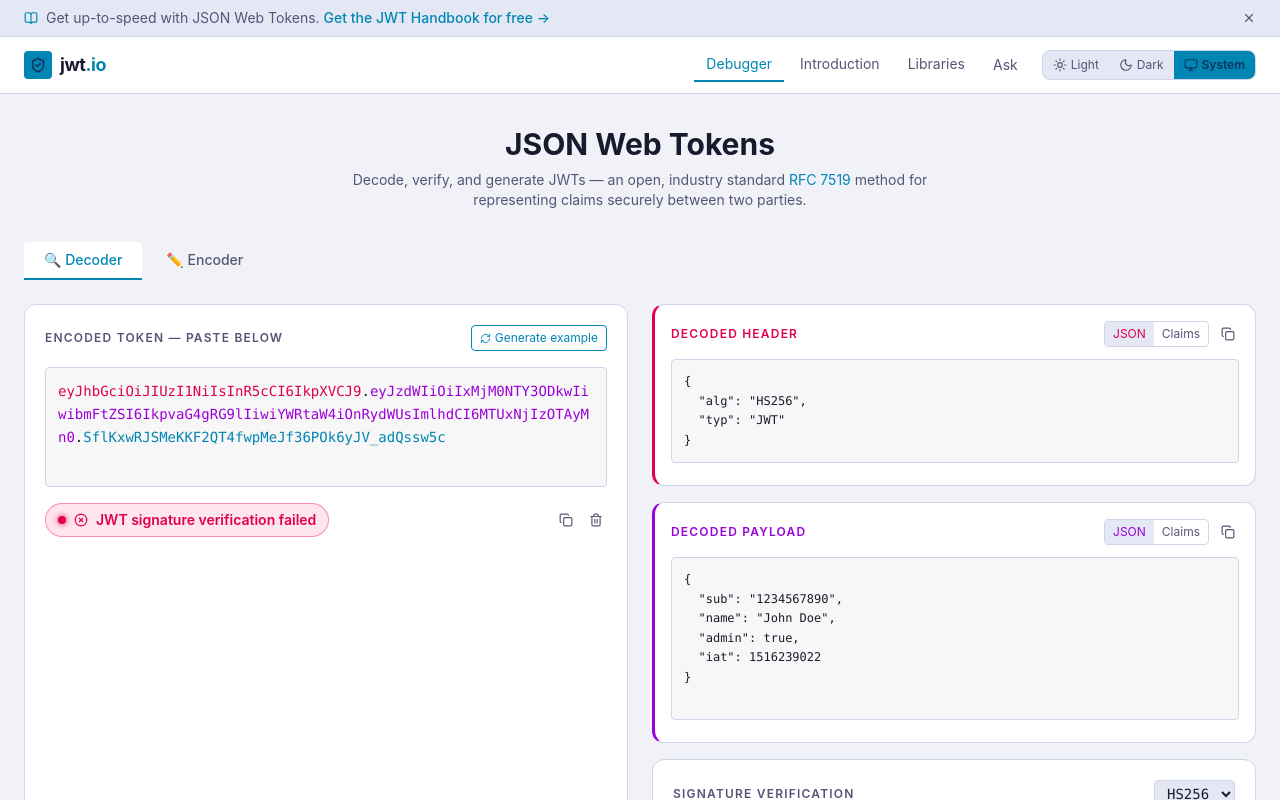
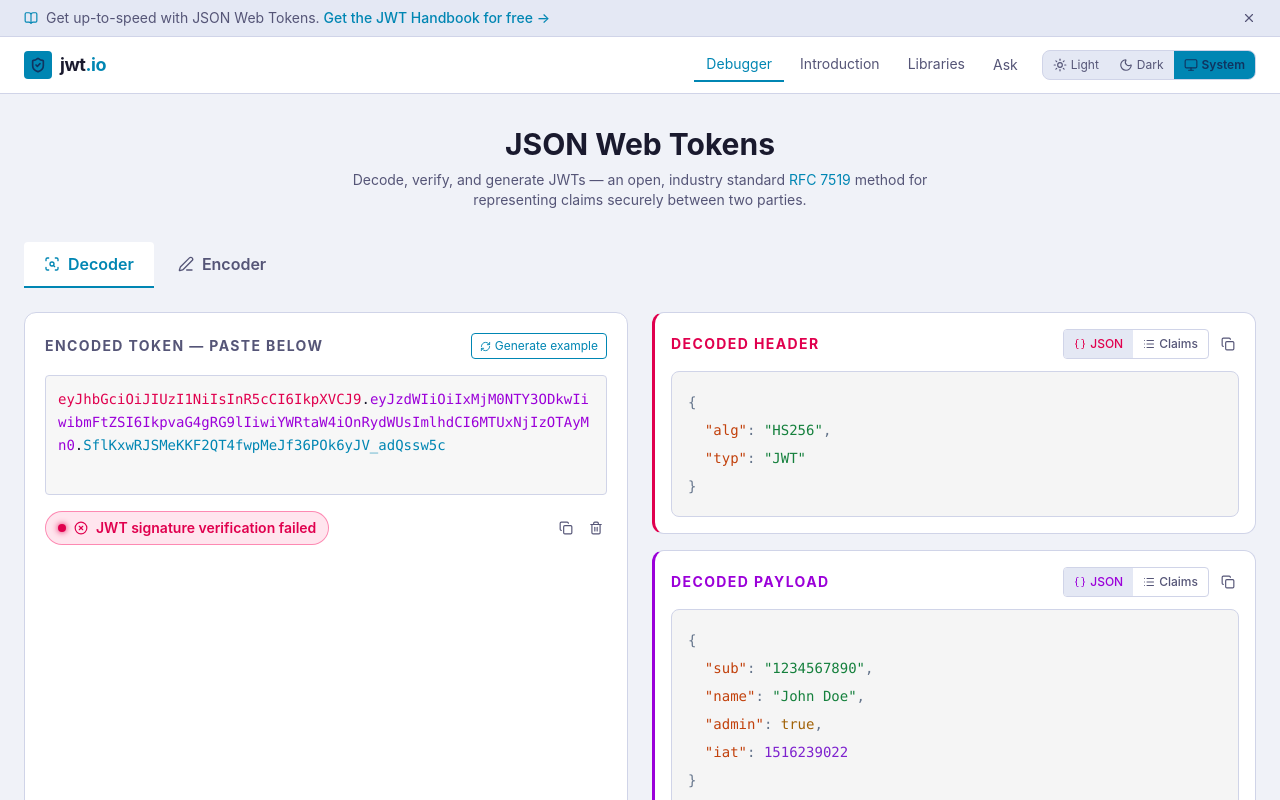
Before and after one commit to utshabeb/jwt-ut, a Next.js app: page / in a window 1280 px wide. Shown: the top 800 px of the page. Built offline with nearby package versions, Linux system fonts and the light colour scheme.

Commit message:
Enhance JSON panels: syntax highlighting in encoder mode, theme-aware colors, larger fonts, lucide icons in tabs

```diff
--- a/app/globals.css
+++ b/app/globals.css
@@ -17,6 +17,14 @@
   --jwt-input-bg: rgba(0,0,0,0.2);
   --jwt-code-bg: rgba(0,0,0,0.3);
   --jwt-hover-bg: rgba(255,255,255,0.05);
+
+  /* JSON syntax colors — dark mode: muted, easy on eyes */
+  --json-key:     #7dd3fc;   /* sky-300 — soft blue */
+  --json-string:  #86efac;   /* green-300 — soft green */
+  --json-number:  #c4b5fd;   /* violet-300 — soft violet */
+  --json-boolean: #fde68a;   /* amber-200 — soft yellow */
+  --json-null:    #fca5a5;   /* red-300 — soft red */
+  --json-punct:   #4a5568;   /* gray-600 — very dim */
 }
 
 /* ── Light theme ───────────────────────────────────────── */
@@ -35,6 +43,14 @@
   --jwt-input-bg: rgba(0,0,0,0.03);
   --jwt-code-bg: rgba(0,0,0,0.04);
   --jwt-hover-bg: rgba(0,0,0,0.04);
+
+  /* JSON syntax colors — light mode: dark, readable on white */
+  --json-key:     #c2410c;   /* dark orange */
+  --json-string:  #15803d;   /* dark green */
+  --json-number:  #7e22ce;   /* dark violet */
+  --json-boolean: #a16207;   /* dark amber */
+  --json-null:    #b91c1c;   /* dark red */
+  --json-punct:   #64748b;   /* slate */
 }
 
 * {
--- a/components/debugger/DebuggerPage.tsx
+++ b/components/debugger/DebuggerPage.tsx
@@ -1,11 +1,12 @@
 "use client";
 
 import { useState, useEffect, useCallback, useRef } from "react";
-import { Trash2, RefreshCw } from "lucide-react";
+import { Trash2, RefreshCw, ScanSearch, PenLine, Braces, List } from "lucide-react";
 import CopyButton from "./CopyButton";
 import ClaimsBreakdown from "./ClaimsBreakdown";
 import CombinedStatus from "./CombinedStatus";
 import AlgorithmSelector from "./AlgorithmSelector";
+import JsonView from "./JsonView";
 import {
   decodeJWT,
   signJWT,
@@ -328,7 +329,7 @@ export default function DebuggerPage() {
           <button
             key={tab}
             onClick={() => setActiveTab(tab)}
-            className="px-5 py-2 text-sm font-medium rounded-t capitalize"
+            className="flex items-center gap-2 px-5 py-2.5 text-base font-semibold rounded-t"
             style={{
               backgroundColor:
                 activeTab === tab ? "var(--jwt-surface)" : "transparent",
@@ -340,7 +341,9 @@ export default function DebuggerPage() {
                   : "2px solid transparent",
             }}
           >
-            {tab === "decoder" ? "🔍 Decoder" : "✏️ Encoder"}
+            {tab === "decoder"
+              ? <><ScanSearch size={16} /> Decoder</>
+              : <><PenLine size={16} /> Encoder</>}
           </button>
         ))}
       </div>
@@ -356,7 +359,7 @@ export default function DebuggerPage() {
           }}
         >
           <div className="flex items-center justify-between">
-            <h2 className="text-xs font-semibold uppercase tracking-widest" style={{ color: "var(--jwt-text-muted)" }}>
+            <h2 className="text-sm font-bold uppercase tracking-widest" style={{ color: "var(--jwt-text-muted)" }}>
               {activeTab === "decoder" ? "Encoded Token — paste below" : "Encoded Token"}
             </h2>
             <div className="flex items-center gap-2">
@@ -452,10 +455,10 @@ export default function DebuggerPage() {
           >
             <div className="flex items-center justify-between mb-4">
               <h3
-                className="text-xs font-semibold uppercase tracking-widest"
-                style={{ color: "var(--jwt-text-muted)" }}
-              >
-                Signature Verification
+              className="text-sm font-bold uppercase tracking-widest"
+              style={{ color: "var(--jwt-text-muted)" }}
+            >
+              Signature Verification
               </h3>
               <AlgorithmSelector
                 value={algorithm}
@@ -693,7 +696,7 @@ function Panel({
       {/* Header row */}
       <div className="flex items-center justify-between mb-3">
         <h3
-          className="text-xs font-semibold uppercase tracking-widest"
+          className="text-sm font-bold uppercase tracking-widest"
           style={{ color }}
         >
           {title}
@@ -708,14 +711,14 @@ function Panel({
               <button
                 key={v}
                 onClick={() => onViewChange(v)}
-                className="px-2 py-1 capitalize"
+                className="flex items-center gap-1 px-2.5 py-1.5 text-xs font-medium"
                 style={{
                   backgroundColor:
                     view === v ? "var(--jwt-surface2)" : "transparent",
                   color: view === v ? color : "var(--jwt-text-muted)",
                 }}
               >
-                {v === "json" ? "JSON" : "Claims"}
+                {v === "json" ? <><Braces size={12} /> JSON</> : <><List size={12} /> Claims</>}
               </button>
             ))}
           </div>
@@ -725,29 +728,15 @@ function Panel({
 
       {/* Content */}
       {view === "json" ? (
-        <>
-          <textarea
-            value={jsonValue}
-            onChange={(e) => handleJsonChange(e.target.value)}
-            readOnly={!editable}
-            rows={title.includes("Header") ? 4 : 7}
-            className="w-full rounded p-3 font-mono text-xs leading-relaxed"
-            style={{
-              backgroundColor: "var(--jwt-input-bg)",
-              border: jsonError
-                ? "1px solid var(--jwt-red)"
-                : "1px solid var(--jwt-border)",
-              color: "var(--jwt-text)",
-              cursor: editable ? "text" : "default",
-            }}
-            spellCheck={false}
-          />
-          {jsonError && (
-            <p className="text-xs mt-1" style={{ color: "var(--jwt-red)" }}>
-              ⚠ {jsonError}
-            </p>
-          )}
-        </>
+        <JsonView
+          value={jsonValue}
+          onChange={handleJsonChange}
+          editable={editable}
+          rows={title.includes("Header") ? 5 : 14}
+          hasError={!!jsonError}
+          errorMessage={jsonError}
+          accentColor={color}
+        />
       ) : (
         parsedValue ? (
           <ClaimsBreakdown payload={parsedValue as JWTPayload} />
--- /dev/null
+++ b/components/debugger/JsonView.tsx
@@ -0,0 +1,226 @@
+"use client";
+
+import { useState, useRef, useEffect } from "react";
+
+interface Token {
+  type: "brace" | "bracket" | "key" | "string" | "number" | "boolean" | "null" | "colon" | "comma" | "whitespace";
+  value: string;
+}
+
+function tokenize(json: string): Token[] {
+  const tokens: Token[] = [];
+  let i = 0;
+
+  while (i < json.length) {
+    const ch = json[i];
+
+    if (/\s/.test(ch)) {
+      let ws = "";
+      while (i < json.length && /\s/.test(json[i])) ws += json[i++];
+      tokens.push({ type: "whitespace", value: ws });
+      continue;
+    }
+
+    if (ch === '"') {
+      let str = '"';
+      i++;
+      while (i < json.length) {
+        if (json[i] === "\\") {
+          str += json[i] + (json[i + 1] ?? "");
+          i += 2;
+        } else if (json[i] === '"') {
+          str += '"'; i++; break;
+        } else {
+          str += json[i++];
+        }
+      }
+      let j = i;
+      while (j < json.length && /\s/.test(json[j])) j++;
+      tokens.push({ type: json[j] === ":" ? "key" : "string", value: str });
+      continue;
+    }
+
+    if (ch === "-" || /\d/.test(ch)) {
+      let num = "";
+      while (i < json.length && /[-\d.eE+]/.test(json[i])) num += json[i++];
+      tokens.push({ type: "number", value: num });
+      continue;
+    }
+
+    if (json.startsWith("true", i))  { tokens.push({ type: "boolean", value: "true" });  i += 4; continue; }
+    if (json.startsWith("false", i)) { tokens.push({ type: "boolean", value: "false" }); i += 5; continue; }
+    if (json.startsWith("null", i))  { tokens.push({ type: "null",    value: "null" });  i += 4; continue; }
+
+    if (ch === "{" || ch === "}") { tokens.push({ type: "brace",   value: ch }); i++; continue; }
+    if (ch === "[" || ch === "]") { tokens.push({ type: "bracket", value: ch }); i++; continue; }
+    if (ch === ":") { tokens.push({ type: "colon",  value: ch }); i++; continue; }
+    if (ch === ",") { tokens.push({ type: "comma",  value: ch }); i++; continue; }
+
+    tokens.push({ type: "whitespace", value: ch });
+    i++;
+  }
+
+  return tokens;
+}
+
+const COLOR: Record<Token["type"], string> = {
+  key:        "var(--json-key)",
+  string:     "var(--json-string)",
+  number:     "var(--json-number)",
+  boolean:    "var(--json-boolean)",
+  null:       "var(--json-null)",
+  brace:      "var(--json-punct)",
+  bracket:    "var(--json-punct)",
+  colon:      "var(--json-punct)",
+  comma:      "var(--json-punct)",
+  whitespace: "var(--jwt-text)",
+};
+
+interface JsonViewProps {
+  value: string;
+  onChange?: (v: string) => void;
+  editable?: boolean;
+  rows?: number;
+  hasError?: boolean;
+  errorMessage?: string;
+  accentColor?: string;
+}
+
+export default function JsonView({
+  value,
+  onChange,
+  editable = false,
+  rows = 7,
+  hasError = false,
+  errorMessage,
+  accentColor,
+}: JsonViewProps) {
+  const [focused, setFocused] = useState(false);
+  const textareaRef = useRef<HTMLTextAreaElement>(null);
+  const highlightRef = useRef<HTMLPreElement>(null);
+
+  // Pretty-print for read-only; use raw value for editable so cursor stays correct
+  let display = value;
+  try { display = JSON.stringify(JSON.parse(value), null, 2); } catch { /* keep raw */ }
+
+  const tokens = tokenize(editable ? value : display);
+
+  const borderColor = hasError
+    ? "var(--jwt-red)"
+    : focused
+    ? (accentColor ?? "var(--jwt-cyan)")
+    : "var(--jwt-border)";
+
+  const minH = `${rows * 1.75}rem`;
+
+  // Sync scroll between textarea and highlight layer
+  const syncScroll = () => {
+    if (textareaRef.current && highlightRef.current) {
+      highlightRef.current.scrollTop  = textareaRef.current.scrollTop;
+      highlightRef.current.scrollLeft = textareaRef.current.scrollLeft;
+    }
+  };
+
+  // Auto-resize textarea height to content
+  useEffect(() => {
+    const ta = textareaRef.current;
+    if (!ta) return;
+    ta.style.height = "auto";
+    ta.style.height = `${ta.scrollHeight}px`;
+  }, [value]);
+
+  const sharedStyle: React.CSSProperties = {
+    fontFamily: '"JetBrains Mono","Fira Code","Cascadia Code",Consolas,monospace',
+    fontSize: "0.875rem",
+    lineHeight: "1.75rem",
+    padding: "1rem",
+    margin: 0,
+    whiteSpace: "pre-wrap",
+    wordBreak: "break-all",
+    minHeight: minH,
+    width: "100%",
+    boxSizing: "border-box",
+  };
+
+  return (
+    <div
+      className="rounded-lg overflow-hidden"
+      style={{
+        border: `1px solid ${borderColor}`,
+        backgroundColor: "var(--jwt-code-bg)",
+        transition: "border-color 0.15s",
+      }}
+    >
+      {/* Read-only: just the highlighted pre */}
+      {!editable && (
+        <pre style={{ ...sharedStyle, background: "transparent", color: "var(--jwt-text)", overflow: "auto" }}>
+          {tokens.map((tok, i) => (
+            <span key={i} style={{ color: COLOR[tok.type] }}>{tok.value}</span>
+          ))}
+        </pre>
+      )}
+
+      {/* Editable: highlighted pre + transparent textarea stacked */}
+      {editable && (
+        <div className="relative">
+          {/* Highlight layer — behind textarea */}
+          <pre
+            ref={highlightRef}
+            aria-hidden
+            style={{
+              ...sharedStyle,
+              position: "absolute",
+              inset: 0,
+              background: "transparent",
+              color: "transparent", // text hidden — only spans show
+              pointerEvents: "none",
+              overflow: "hidden",
+              zIndex: 0,
+            }}
+          >
+            {tokens.map((tok, i) => (
+              <span key={i} style={{ color: COLOR[tok.type] }}>{tok.value}</span>
+            ))}
+          </pre>
+
+          {/* Textarea — transparent text, caret visible */}
+          <textarea
+            ref={textareaRef}
+            value={value}
+            onChange={(e) => onChange?.(e.target.value)}
+            onFocus={() => setFocused(true)}
+            onBlur={() => setFocused(false)}
+            onScroll={syncScroll}
+            spellCheck={false}
+            style={{
+              ...sharedStyle,
+              position: "relative",
+              zIndex: 1,
+              background: "transparent",
+              color: "transparent",
+              caretColor: "var(--jwt-text)",
+              outline: "none",
+              resize: "none",
+              overflow: "hidden",
+              border: "none",
+            }}
+          />
+        </div>
+      )}
+
+      {/* Error bar */}
+      {hasError && errorMessage && (
+        <div
+          className="px-4 py-2 text-xs font-mono flex items-center gap-1.5"
+          style={{
+            borderTop: "1px solid var(--jwt-red)",
+            backgroundColor: "rgba(251,1,91,0.08)",
+            color: "var(--jwt-red)",
+          }}
+        >
+          ⚠ {errorMessage}
+        </div>
+      )}
+    </div>
+  );
+}
```
